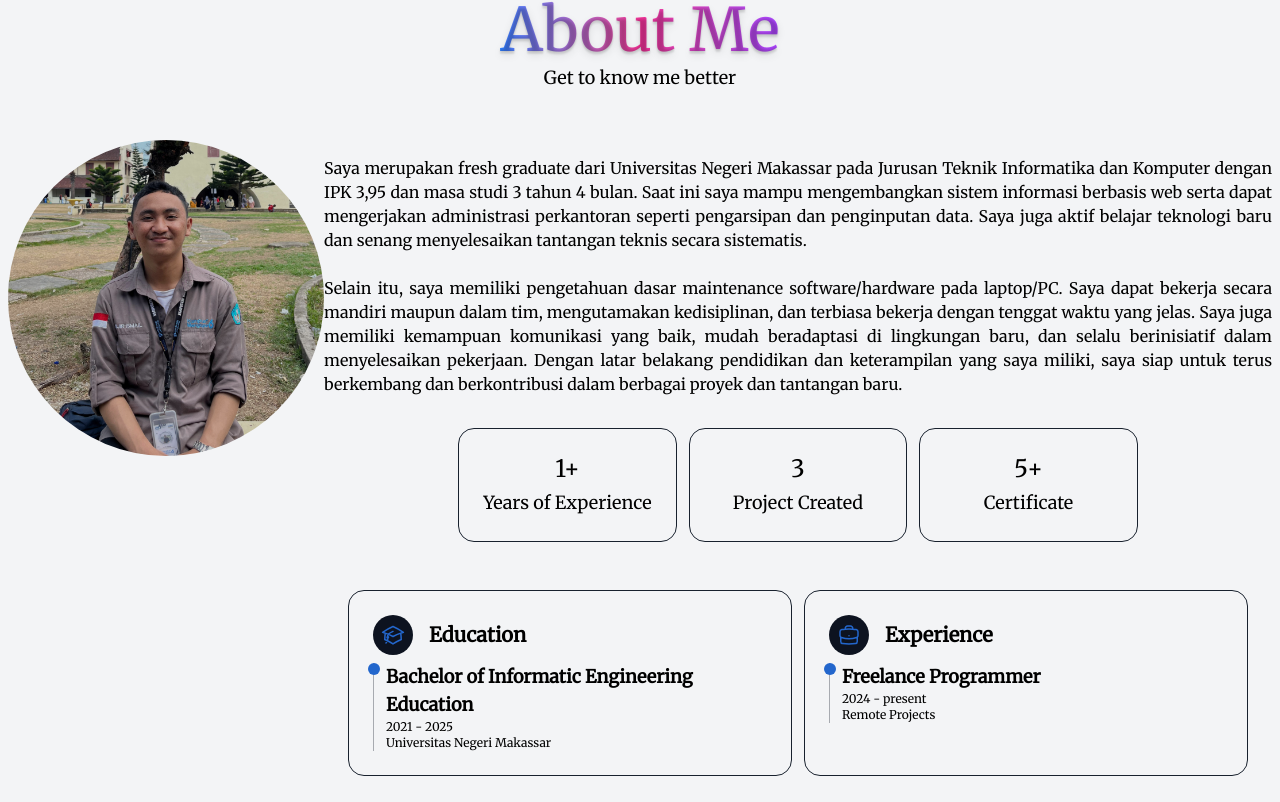
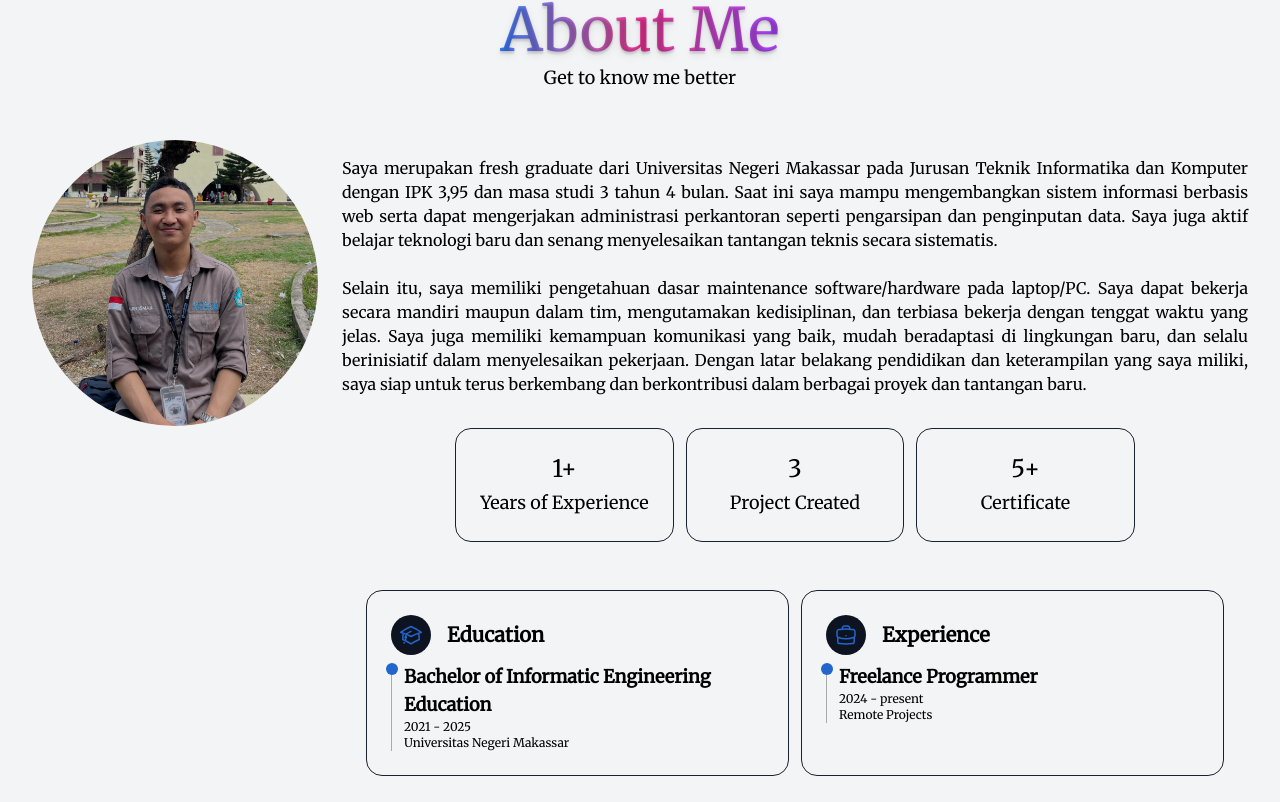
Before and after one commit to hjrsmail/porto-hijir, a Next.js app: page / in a window 1280 px wide. Shown: the part 1178-1980 px from the top of the page. Built offline with nearby package versions, Linux system fonts and the light colour scheme; no server answers.

Commit message:
add padding for image section

```diff
--- a/app/(content)/about/page.tsx
+++ b/app/(content)/about/page.tsx
@@ -24,7 +24,7 @@ export default function About() {
 
             {/* Content */}
             <div className="my-2 w-full text-black md:my-6 dark:text-gray-300">
-                <div className="md:grid md:grid-cols-1 lg:grid-cols-4">
+                <div className="md:grid md:grid-cols-1 lg:grid-cols-4 lg:gap-x-6 lg:px-6">
                     {/* Image Section */}
                     <div className=" w-fit overflow-visible mx-auto">
                         <Image priority={true}
@@ -100,7 +100,7 @@ export default function About() {
                                                     />
                                                 </svg>
                                             </span>
-                                            <h5 className="custom-mini:text-xs text-md font-semibold md:text-xl">Education</h5>
+                                            <h1 className="custom-mini:text-xs text-md font-semibold md:text-xl">Education</h1>
                                         </div>
                                         <ul className="relative space-y-6 border-l border-gray-300 text-start">
                                             <li className="relative">
@@ -118,7 +118,7 @@ export default function About() {
                                             <span className="relative z-[2] w-max flex-shrink-0 overflow-hidden rounded-full p-2 text-blue-500 md:bg-gray-900">
                                                 <BriefcaseIcon className="size-4 md:size-6" />
                                             </span>
-                                            <h5 className="custom-mini:text-xs text-md font-semibold md:text-xl">Experience</h5>
+                                            <h1 className="custom-mini:text-xs text-md font-semibold md:text-xl">Experience</h1>
                                         </div>
                                         <ul className="relative space-y-6 border-l border-gray-300 text-start">
                                             <li className="relative">
```
